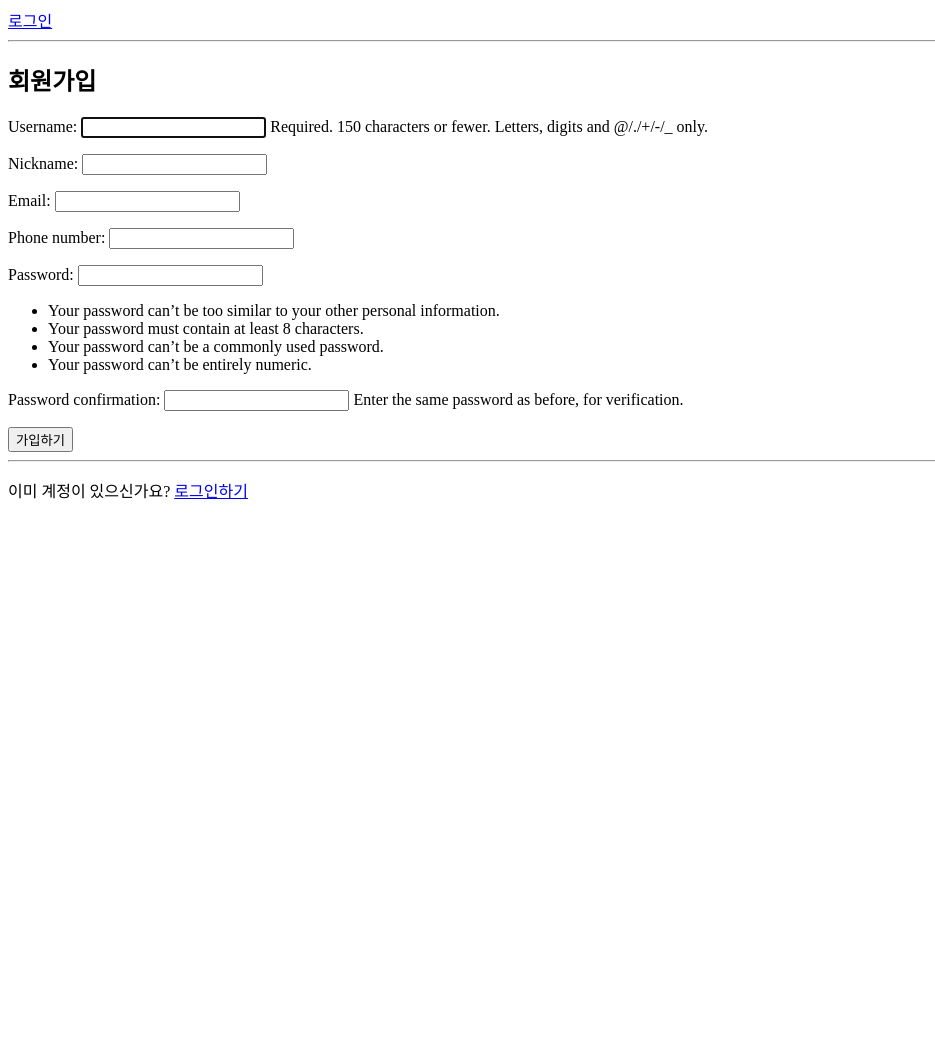
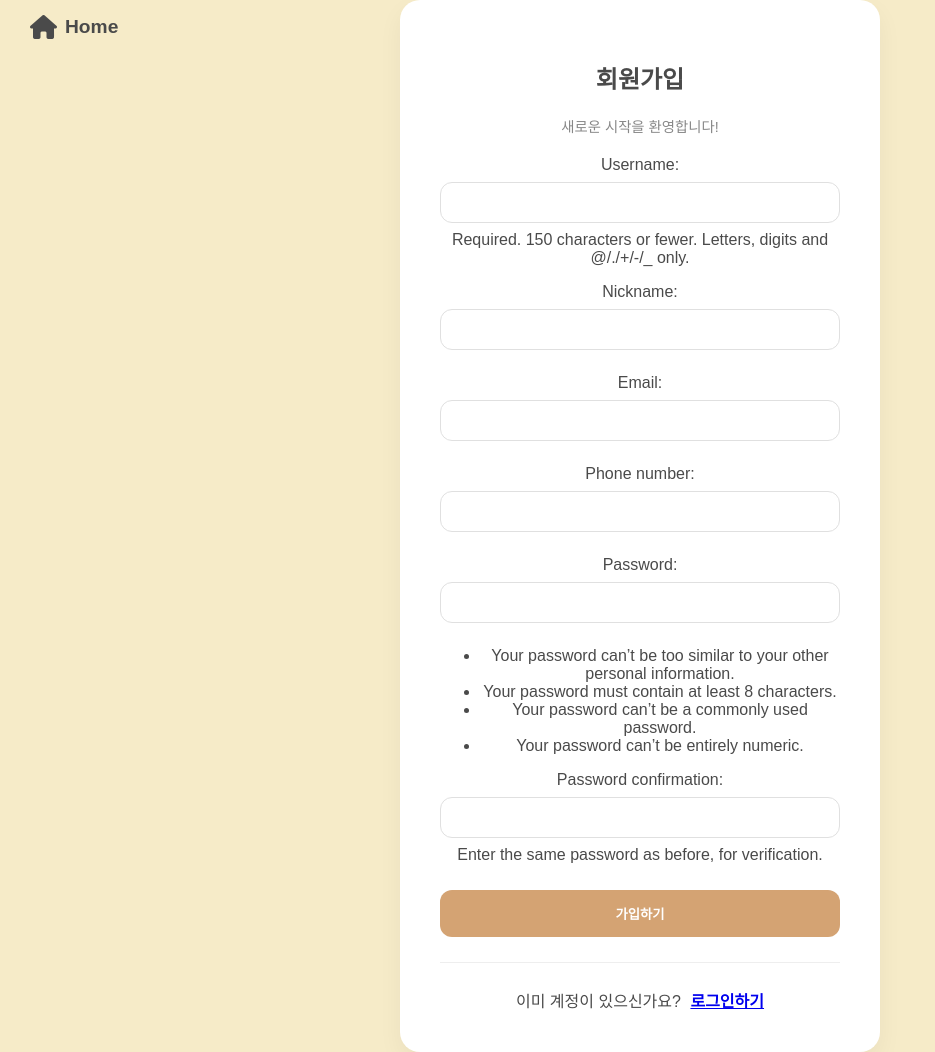
Before and after one commit to SSWU-LIKELION-14TH-BE/Django_ParkKyungSeo, a Django app: page /user/signup/ in a window 1280 px wide. Shown: the whole page, without its empty margins (0-935 px from the left). Before the commit the page ends 499 px from the top, so only its background shows below. Run offline with Django 5.2, Linux system fonts and the light colour scheme.

Commit message:
feat:css추가"

```diff
--- /dev/null
+++ b/user/static/css/base.css
@@ -0,0 +1,88 @@
+body {
+    background-color: #F6EBC8; /* 1. 요청하신 배경색 */
+    margin: 0;
+    display: flex;
+    justify-content: center; /* 2. 가로 중앙 정렬 */
+    align-items: center;    /* 2. 세로 중앙 정렬 */
+    min-height: 100vh;      /* 화면 전체 높이 사용 */
+    font-family: 'Pretendard', sans-serif; /* 세련된 폰트 권장 */
+    color: #4A4A4A;         /* 부드러운 진회색 글씨 */
+}
+
+/* 모든 페이지의 콘텐츠를 담는 컨테이너 */
+.container {
+    background-color: #ffffff;
+    padding: 40px;
+    border-radius: 20px;    /* 아기자기한 둥근 모서리 */
+    box-shadow: 0 10px 25px rgba(0,0,0,0.05); /* 은은한 그림자 */
+    width: 100%;
+    max-width: 400px;       /* 적절한 박스 너비 */
+    text-align: center;
+}
+
+/* 입력창 스타일 */
+input[type="text"], input[type="password"], input[type="email"] {
+    width: 100%;
+    padding: 12px 15px;
+    margin: 8px 0;
+    border: 1px solid #E0E0E0;
+    border-radius: 12px;
+    box-sizing: border-box;
+    outline: none;
+}
+
+/* 메인 버튼 스타일 */
+.main-btn {
+    width: 100%;
+    background-color: #D4A373;
+    color: white;
+    padding: 14px;
+    border: none;
+    border-radius: 12px;
+    cursor: pointer;
+    font-weight: bold;
+    margin-top: 10px;
+}
+
+/* 홈 화면용 보조 버튼 색상 */
+.main-btn.secondary {
+    background-color: #CCD5AE;
+}
+
+
+/* Header 전체 스타일 */
+.main-header {
+    position: fixed; /* 화면 상단에 고정 */
+    top: 0;
+    left: 0;
+    width: 100%;
+    padding: 15px 30px; /* 여백 */
+    box-sizing: border-box;
+    background-color: transparent; /* 배경색 투명 (배경색은 body가 담당) */
+    z-index: 1000; /* 다른 요소 위에 뜨도록 */
+}
+
+/* 홈 링크 스타일 */
+.home-link {
+    text-decoration: none;
+    color: #4A4A4A; /* 부드러운 진회색 */
+    display: flex;
+    align-items: center;
+    transition: color 0.3s;
+}
+
+.home-link:hover {
+    color: #D4A373; /* 포인트 브라운 */
+}
+
+/* 아이콘 스타일 */
+.home-icon {
+    font-size: 1.5em; /* 크기 살짝 키우기 */
+    margin-right: 8px; /* 글씨와의 간격 */
+}
+
+/* 글씨 스타일 */
+.home-text {
+    font-weight: bold; /* 굵게 */
+    font-size: 1.2em;   /* 크기 살짝 키우기 */
+}
--- /dev/null
+++ b/user/templates/base.html
@@ -0,0 +1,25 @@
+{% load static %}
+<!DOCTYPE html>
+<html lang="ko">
+<head>
+    <meta charset="UTF-8">
+    <meta name="viewport" content="width=device-width, initial-scale=1.0">
+    <title>{% block title %}서비스명{% endblock %}</title>
+
+    <link rel="stylesheet" href="https://cdnjs.cloudflare.com/ajax/libs/font-awesome/6.0.0/css/all.min.css">
+    <link rel="stylesheet" href="{% static 'css/base.css' %}">
+
+    {% block extra_head %}{% endblock %}
+</head>
+<body>
+    <header class="main-header">
+        <a href="{% url 'home' %}" class="home-link">
+            <i class="fas fa-home home-icon"></i> <span class="home-text">Home</span>
+        </a>
+    </header>
+
+    <div class="container">
+        {% block content %}{% endblock %}
+    </div>
+</body>
+</html>
--- a/user/templates/signup.html
+++ b/user/templates/signup.html
@@ -1,34 +1,34 @@
-<!DOCTYPE html>
-<html lang="ko">
+{% extends 'base.html' %}
 
-<head>
-    <meta charset="UTF-8">
-    <title> 회원가입 </title>
-</head>
+{% block title %}회원가입{% endblock %}
 
-<body>
-    <nav>
-        {% if user.is_authenticated %}
-            <span>반가워요, {{ user.nickname }}님!</span>
-            <form action="{% url 'logout' %}" method="post" style="display: inline;">
-                {% csrf_token %}
-                <button type="submit">로그아웃</button>
-            </form>
-        {% else %}
-            <a href="{% url 'login' %}">로그인</a>
-        {% endif %}
-    </nav>
-    <hr>
+{% block content %}
+    <h2>회원가입</h2>
+    <p style="font-size: 0.9em; color: #888; margin-bottom: 20px;">
+        새로운 시작을 환영합니다!
+    </p>
 
-    <h2>회원가입</h2>
     <form method="post">
         {% csrf_token %}
-        {{ form.as_p }}
-        <button type="submit">가입하기</button>
+        <div class="auth-form-fields">
+            {% if form.errors %}
+            <div style="color: #ff6b6b; font-size: 0.85em; margin-bottom: 10px; text-align: left;">
+                입력 정보를 다시 확인해주세요.
+            </div>
+            {% endif %}
+
+            {{ form.as_p }}
+        </div>
+
+        <button type="submit" class="main-btn">가입하기</button>
     </form>
-    <hr>
-    <p>이미 계정이 있으신가요? <a href="{% url 'login' %}">로그인하기</a></p>
 
-</body>
+    <hr style="border: 0; border-top: 1px solid #eee; margin: 25px 0;">
 
-</html>
+    {% if not user.is_authenticated %}
+    <div class="helper-links">
+        <span>이미 계정이 있으신가요?</span>
+        <a href="{% url 'login' %}" style="font-weight: bold; margin-left: 5px;">로그인하기</a>
+    </div>
+    {% endif %}
+{% endblock %}
--- a/user/urls.py
+++ b/user/urls.py
@@ -1,7 +1,8 @@
 from django.urls import path
-from .views import signup_view, login_view, logout_view, password_reset_request, password_reset_confirm
+from .views import home_view, signup_view, login_view, logout_view, password_reset_request, password_reset_confirm
 
 urlpatterns = [
+    path('', home_view, name='home'),
     path('signup/', signup_view, name='signup'),
     path('login/', login_view, name='login'),
     path('logout/', logout_view, name='logout'),
--- a/user/views.py
+++ b/user/views.py
@@ -4,33 +4,33 @@ from django.contrib.auth import login, logout, authenticate
 from django.contrib.auth.forms import AuthenticationForm
 from django.core.mail import send_mail
 from django.conf import settings
-
-# 로컬 파일 import
 from .forms import SignUpForm
 from .models import CustomUser
 
-# 1. 회원가입
+# 0. 홈 화면 (로그인 여부에 따라 버튼 분기)
+def home_view(request):
+    return render(request, 'home.html')
+
+# 1. 회원가입 (로그인 버튼 삭제는 template에서 처리)
 def signup_view(request):
     if request.method == 'POST':
         form = SignUpForm(request.POST)
         if form.is_valid():
             user = form.save()
             login(request, user)
-            return redirect('signup') # 성공 후 이동할 페이지
-        else:
-            print(form.errors)
+            return redirect('home') # 회원가입 후 홈으로
     else:
         form = SignUpForm()
     return render(request, 'signup.html', {'form': form})
 
-# 2. 로그인
+# 2. 로그인 (성공 시 홈으로 이동)
 def login_view(request):
     if request.method == 'POST':
         form = AuthenticationForm(request, data=request.POST)
         if form.is_valid():
             user = form.get_user()
             login(request, user)
-            return redirect('signup')
+            return redirect('home') # 로그인 후 홈으로
     else:
         form = AuthenticationForm()
     return render(request, 'login.html', {'form': form})
@@ -38,50 +38,51 @@ def login_view(request):
 # 3. 로그아웃
 def logout_view(request):
     logout(request)
-    return redirect('signup')
+    return redirect('home')
 
-# 4. 인증번호 이메일 발송
+# 4. 비밀번호 재설정 요청 (아이디 + 이메일 일치 확인)
 def password_reset_request(request):
     if request.method == "POST":
+        username = request.POST.get('username')
         email = request.POST.get('email')
-        user = CustomUser.objects.filter(email=email).first()
+
+        # 아이디와 이메일이 모두 일치하는 유저 찾기
+        user = CustomUser.objects.filter(username=username, email=email).first()
 
         if user:
-            # 6자리 랜덤 인증번호 생성
             auth_code = str(random.randint(100000, 999999))
-
-            # 세션에 인증번호와 이메일 저장 (5분 유효 등 설정 가능)
             request.session['auth_code'] = auth_code
-            request.session['reset_email'] = email
+            request.session['reset_user_id'] = user.id
 
             subject = "[서비스명] 비밀번호 재설정 인증번호"
-            message = f"인증번호는 [{auth_code}] 입니다."
-
+            message = f"요청하신 인증번호는 [{auth_code}] 입니다."
             send_mail(subject, message, settings.EMAIL_HOST_USER, [email])
 
-            # 인증번호 입력 페이지로 이동
             return render(request, 'password_reset_verify.html')
         else:
-            return render(request, 'password_reset.html', {'error': '등록되지 않은 이메일입니다.'})
+            return render(request, 'password_reset.html', {'error': '아이디 또는 이메일 정보가 일치하지 않습니다.'})
     return render(request, 'password_reset.html')
 
-# 5. 인증번호 확인 및 새 비밀번호 설정
+# 5. 인증번호 및 새 비밀번호 확인 (비밀번호 재확인 로직 추가)
 def password_reset_confirm(request):
     if request.method == 'POST':
         input_code = request.POST.get('auth_code')
         new_password = request.POST.get('new_password')
+        confirm_password = request.POST.get('confirm_password')
 
-        # 세션의 인증번호와 대조
+        # 1. 비밀번호 일치 여부 확인
+        if new_password != confirm_password:
+            return render(request, 'password_reset_verify.html', {'error': '새 비밀번호가 서로 일치하지 않습니다.'})
+
+        # 2. 인증번호 확인
         if input_code == request.session.get('auth_code'):
-            email = request.session.get('reset_email')
-            user = CustomUser.objects.get(email=email)
+            user_id = request.session.get('reset_user_id')
+            user = CustomUser.objects.get(id=user_id)
             user.set_password(new_password)
             user.save()
 
-            # 세션 비우기
             del request.session['auth_code']
-            del request.session['reset_email']
-
+            del request.session['reset_user_id']
             return redirect('login')
         else:
             return render(request, 'password_reset_verify.html', {'error': '인증번호가 일치하지 않습니다.'})
```
Also changed, not shown: user/templates/home.html (added, +18 -0 lines), user/templates/login.html (+22 -9 lines), user/templates/password_reset.html (+22 -15 lines), user/templates/password_reset_verify.html (+17 -22 lines).
